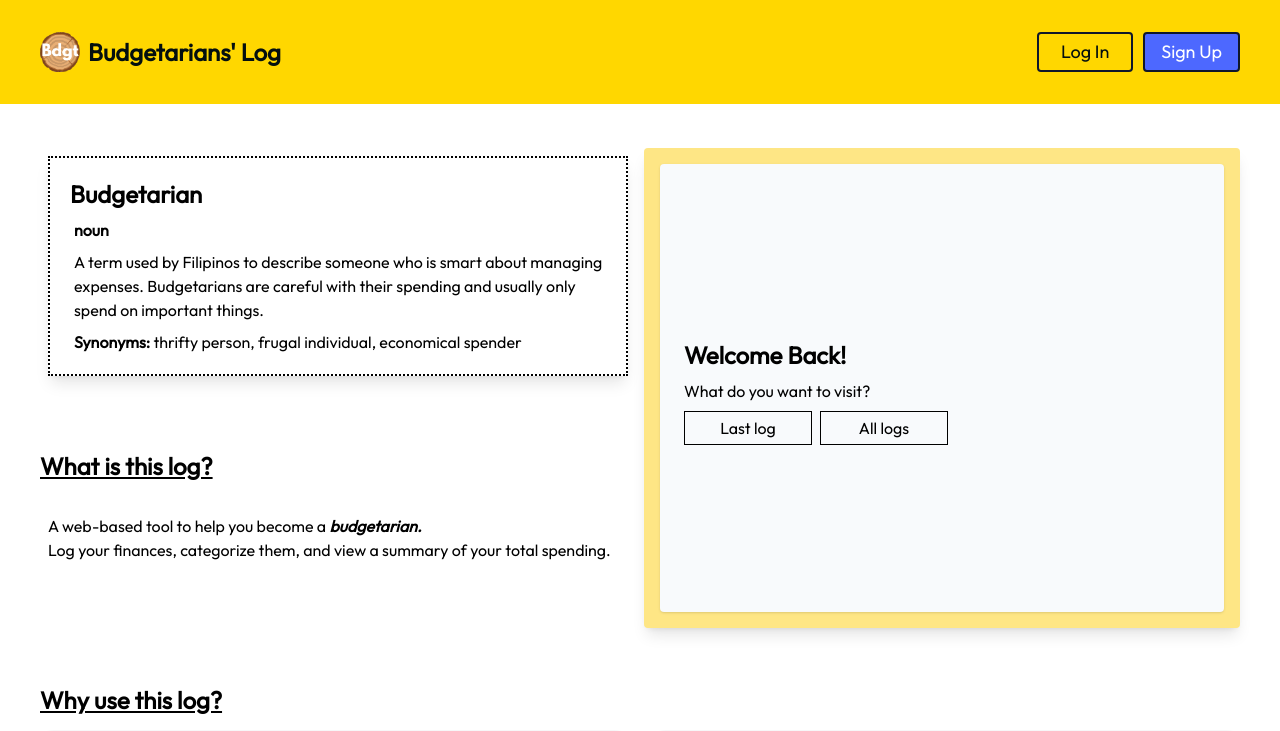
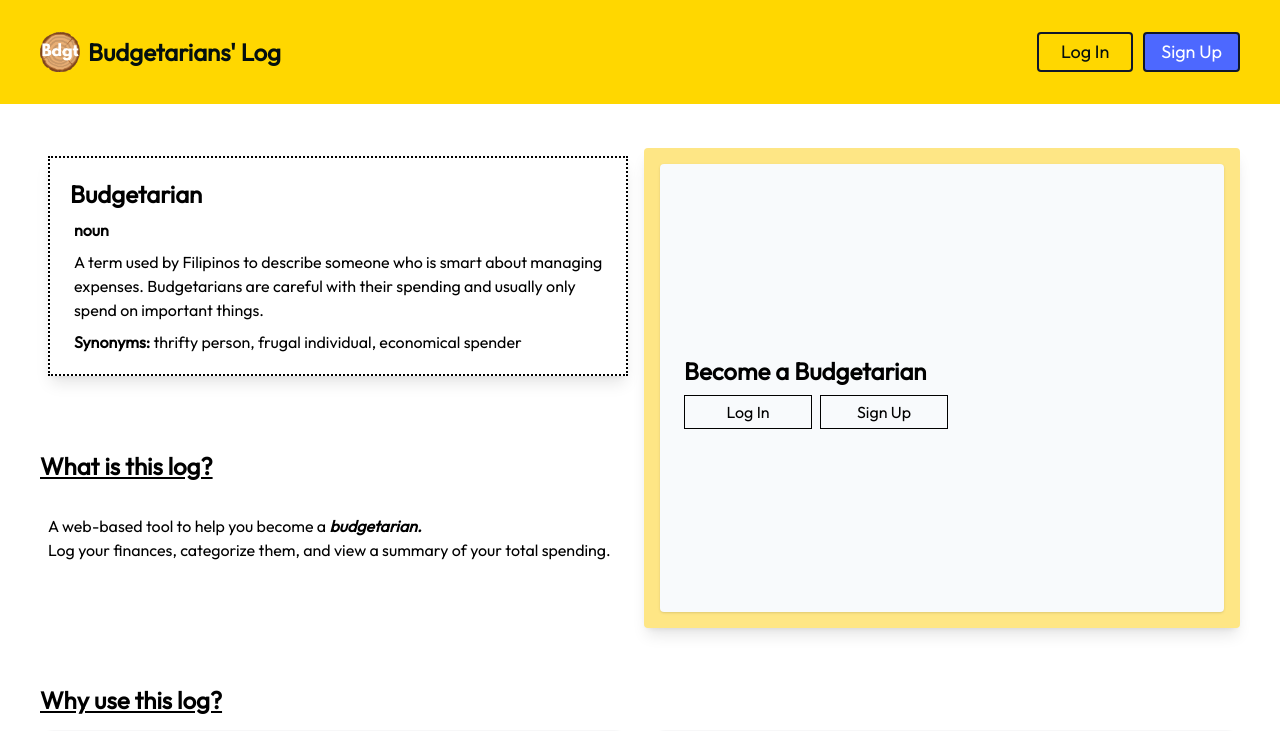
Before and after one commit to marlmunar/budget-tracker, a React (Vite) app in the folder frontend/: page / in a window 1280 px wide. Shown: the top 731 px of the page. Built offline with nearby package versions, Linux system fonts and the light colour scheme.

Commit message:
Used the auth state to render conditional components

```diff
--- a/frontend/src/components/Header.jsx
+++ b/frontend/src/components/Header.jsx
@@ -5,10 +5,11 @@ import { IoMdArrowDropup } from "react-icons/io";
 import { useState } from "react";
 import { Link, NavLink } from "react-router-dom";
 import favicon from "../assets/favicon.png";
+import { useSelector } from "react-redux";
 
 const Header = () => {
+  const { userInfo } = useSelector((state) => state.auth);
   const [isClicked, setIsClicked] = useState(false);
-  const [isLoggedIn, setIsLoggedIn] = useState(false);
   const [isLoggingIn, setIsLoggingIn] = useState(true);
 
   return (
@@ -22,7 +23,7 @@ const Header = () => {
         </Link>
 
         <div>
-          {isLoggedIn ? (
+          {!!userInfo ? (
             <>
               <button
                 className="hamburger"
--- a/frontend/src/components/Hero.jsx
+++ b/frontend/src/components/Hero.jsx
@@ -1,4 +1,7 @@
+import { useSelector } from "react-redux";
+import { Link } from "react-router-dom";
 const Hero = () => {
+  const { userInfo } = useSelector((state) => state.auth);
   return (
     <section className="hero">
       <div className="border-2 border-dotted m-2 p-5 flex flex-col gap-2  justify-center order-1 md:order-none shadow-lg">
@@ -33,30 +36,36 @@ const Hero = () => {
 
       <div className="p-4  bg-amber-200  row-span-2 rounded shadow-lg">
         <div className="p-6 bg-slate-50 flex flex-col justify-center gap-2 h-full rounded shadow">
-          <p className="text-2xl font-semibold mt-2">Welcome Back!</p>
-          <p className="">What do you want to visit?</p>
-          <div className="flex gap-2">
-            <a className="hero-button" href="/lastlog">
-              Last log
-            </a>
-            <a className="hero-button" href="/profile">
-              All logs
-            </a>
-          </div>
+          {!!userInfo ? (
+            <>
+              <p className="text-2xl font-semibold mt-2">Welcome Back!</p>
+              <p className="">What do you want to visit?</p>
+              <div className="flex gap-2">
+                <Link className="hero-button" to="/lastlog">
+                  Last log
+                </Link>
+                <Link className="hero-button" to="/profile">
+                  All logs
+                </Link>
+              </div>
+            </>
+          ) : (
+            <>
+              <p className="text-2xl font-semibold mt-2">
+                Become a Budgetarian
+              </p>
+              <div className="flex gap-2">
+                <Link className="hero-button" to="/login">
+                  Log In
+                </Link>
+                <Link className="hero-button" to="/register">
+                  Sign Up
+                </Link>
+              </div>
+            </>
+          )}
         </div>
       </div>
-
-      {/* <div className="flex flex-col gap-2">
-        <p className="text-2xl font-semibold mt-2">Become a Budgetarian</p>
-        <div className="flex gap-2">
-          <a className="hero-button" href="/signin">
-            Sign In
-          </a>
-          <a className="hero-button" href="/register">
-            Register
-          </a>
-        </div>
-      </div> */}
     </section>
   );
 };
--- /dev/null
+++ b/frontend/src/slices/userSlice.js
@@ -0,0 +1,18 @@
+import { createSlice } from "@reduxjs/toolkit";
+
+const initialState = {
+  isLoggingIn: false,
+};
+
+const userSlice = createSlice({
+  name: "path",
+  initialState,
+  reducers: {
+    setIsLoggingIn(state, action) {
+      state.isLoggingIn = action.payload;
+    },
+  },
+});
+
+export default userSlice.reducer;
+export const { setIsLoggingIn } = userSlice.actions;
```
